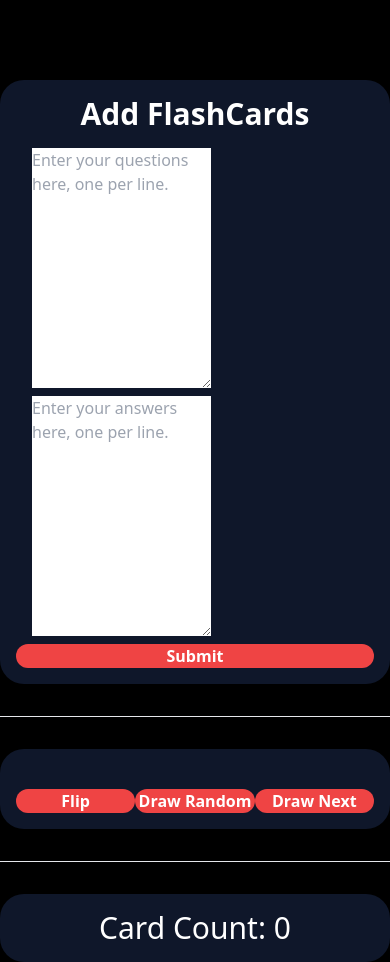
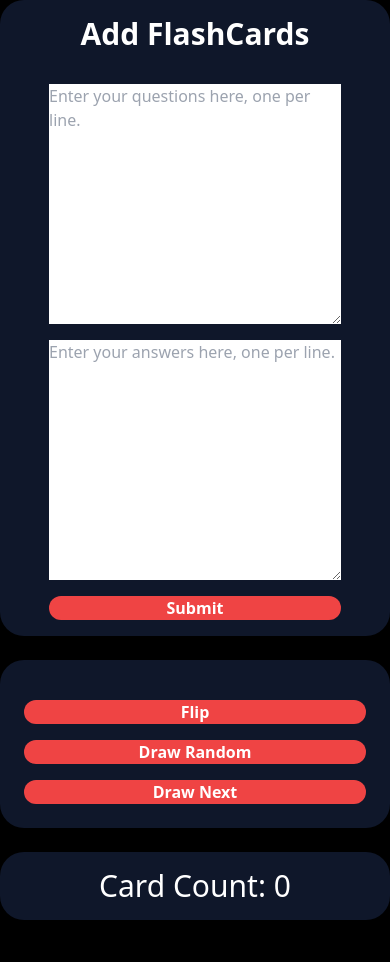
Before and after one commit to remilebeau/flashcards, a React (Vite) app: page / in a window 390 px wide. After the commit the page ends 920 px from the top, so only its background shows below. Built offline with nearby package versions, Linux system fonts and the light colour scheme.

Commit message:
improved mobile layout

```diff
--- a/src/App.tsx
+++ b/src/App.tsx
@@ -4,11 +4,11 @@ import CardCount from "./features/FlashCards/CardCount";
 
 function App() {
   return (
-    <main className="mx-auto min-h-screen max-w-md bg-black text-white">
+    <main className="mx-auto min-h-screen max-w-3xl bg-black text-white">
       <AddFlashCards />
-      <hr className="my-8" />
+      <br className="my-8" />
       <FlashCard />
-      <hr className="my-8" />
+      <br className="my-8" />
       <CardCount />
     </main>
   );
--- a/src/features/FlashCards/AddFlashCards.tsx
+++ b/src/features/FlashCards/AddFlashCards.tsx
@@ -36,12 +36,12 @@ const AddFlashCards = () => {
   }, [questions, answers]);
 
   return (
-    <section className="mt-20 rounded-3xl bg-slate-900 p-4">
+    <article className="flex flex-col items-center justify-center rounded-3xl bg-slate-900 p-4">
       <h2 className="mb-4 text-center text-3xl font-bold">Add FlashCards</h2>
       <h2 className="mb-4 text-center text-2xl">{errMsg}</h2>
-      <form onSubmit={handleSubmit} className="grid grid-rows-2">
+      <form onSubmit={handleSubmit} className="flex flex-col">
         <textarea
-          className="mx-4 mb-2 w-1/2 text-black"
+          className="mb-4 text-black"
           name="questions"
           id="questions"
           onChange={(event) => setQuestions(event.target.value.split("\n"))}
@@ -50,7 +50,7 @@ const AddFlashCards = () => {
           placeholder="Enter your questions here, one per line."
         ></textarea>
         <textarea
-          className="mx-4 mb-2 w-1/2 text-black"
+          className="mb-4 text-black"
           name="answers"
           id="answers"
           onChange={(event) => setAnswers(event.target.value.split("\n"))}
@@ -65,7 +65,7 @@ const AddFlashCards = () => {
           Submit
         </button>
       </form>
-    </section>
+    </article>
   );
 };
 
--- a/src/features/FlashCards/CardCount.tsx
+++ b/src/features/FlashCards/CardCount.tsx
@@ -4,11 +4,11 @@ const CardCount = () => {
   const { flashcards: allFlashCards } = useAppSelector(selectFlashCards);
   const cardCount = allFlashCards.length;
   return (
-    <section className="rounded-3xl bg-slate-900 p-4">
+    <article className="rounded-3xl bg-slate-900 p-4">
       <h2 className="text-center text-3xl text-white">
         Card Count: {cardCount}
       </h2>
-    </section>
+    </article>
   );
 };
 
--- a/src/features/FlashCards/FlashCard.tsx
+++ b/src/features/FlashCards/FlashCard.tsx
@@ -42,13 +42,13 @@ const FlashCard = () => {
   };
 
   return (
-    <section className=" grid grid-cols-3 grid-rows-2 items-center justify-center rounded-3xl bg-slate-900 p-4">
-      <h1 className="col-span-3 text-center text-3xl text-white">
+    <article className="flex flex-col rounded-3xl bg-slate-900 p-4">
+      <h1 className="mb-4 text-center text-3xl text-white">
         {showAnswer ? answer : question}
       </h1>
       {/* button to flip card */}
       <button
-        className="row-start-2 rounded-3xl bg-red-500 font-bold text-white hover:bg-red-700"
+        className="m-2 rounded-3xl bg-red-500 font-bold text-white hover:bg-red-700"
         onClick={() => {
           setShowAnswer(!showAnswer);
         }}
@@ -57,7 +57,7 @@ const FlashCard = () => {
       </button>
       {/* button to draw random card */}
       <button
-        className="row-start-2 rounded-3xl bg-red-500 font-bold text-white hover:bg-red-700"
+        className="m-2 rounded-3xl bg-red-500 font-bold text-white hover:bg-red-700"
         onClick={() => {
           selectRandomCard();
         }}
@@ -66,14 +66,14 @@ const FlashCard = () => {
       </button>
       {/* button to draw next card */}
       <button
-        className="row-start-2 rounded-3xl bg-red-500 font-bold text-white hover:bg-red-700"
+        className="m-2 rounded-3xl bg-red-500 font-bold text-white hover:bg-red-700"
         onClick={() => {
           selectNextCard();
         }}
       >
         Draw Next
       </button>
-    </section>
+    </article>
   );
 };
 
```
